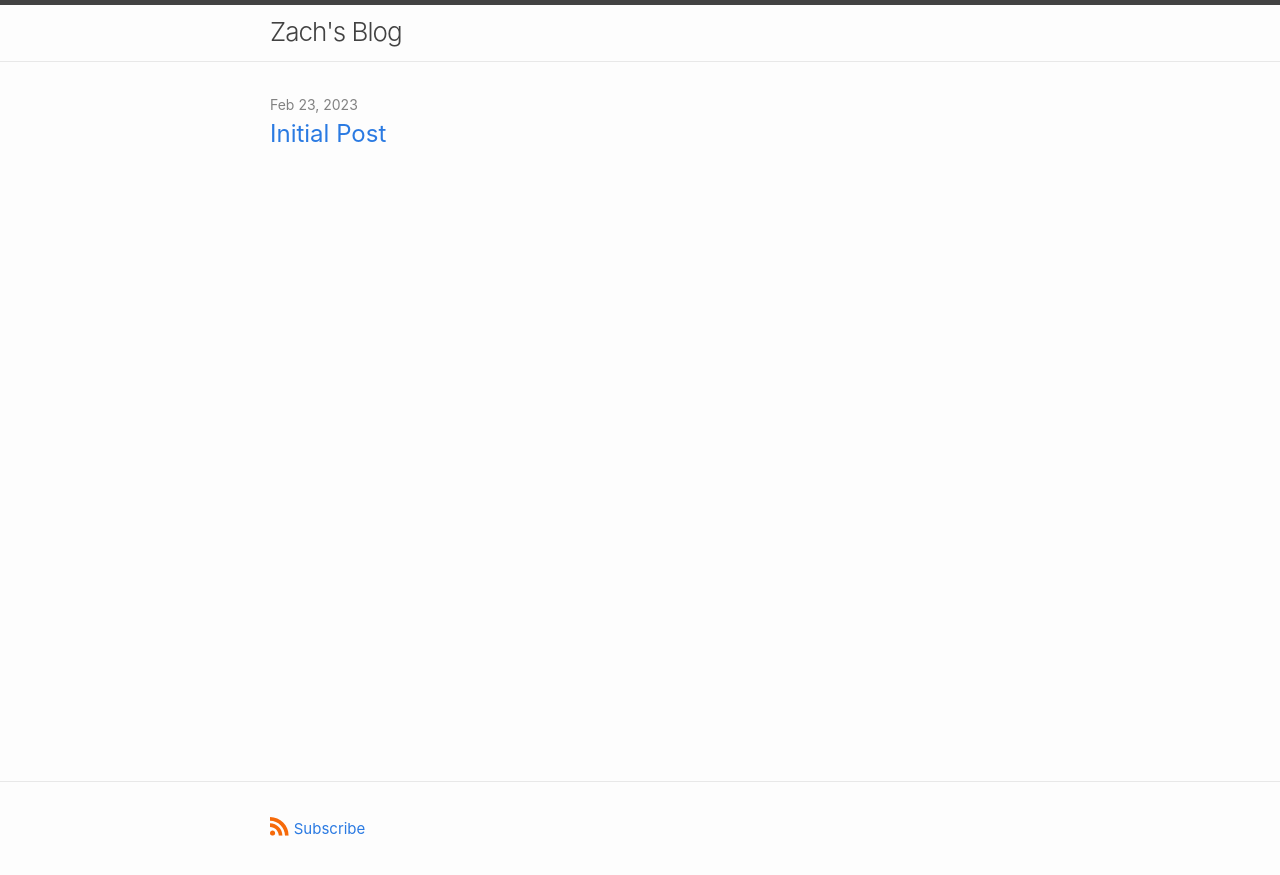
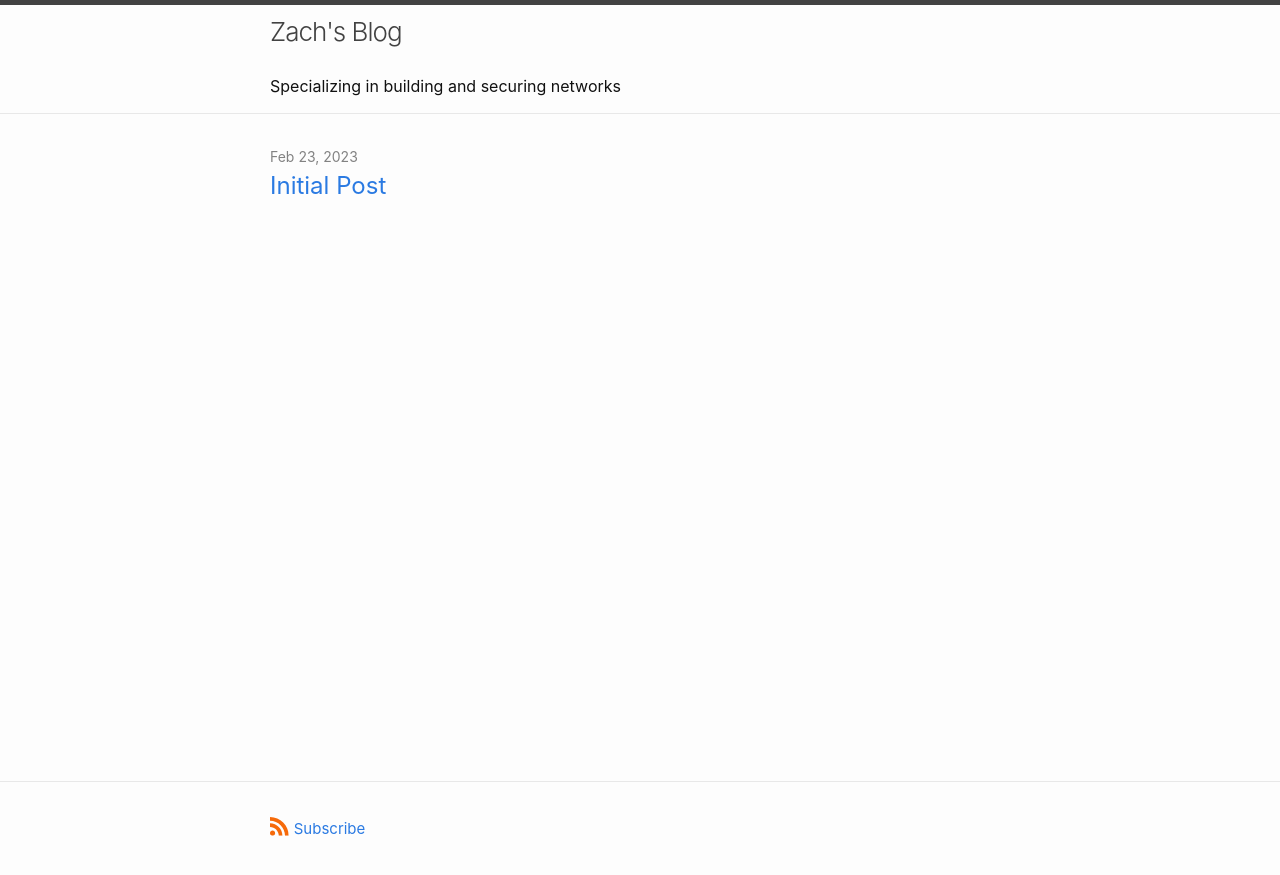
Before and after one commit to Zakkaruu/blog, a Jekyll site: the page built from index.md, in a window 1280 px wide. Shown: the top 875 px of the page. Built offline with Jekyll 4.4.1, drawn with Linux system fonts in a browser that asks for light colours; our own code applies the rules of GitHub Pages for plain Markdown files.

Commit message:
Update header.html

```diff
--- a/_includes/header.html
+++ b/_includes/header.html
@@ -4,7 +4,8 @@
     {%- assign default_paths = site.pages | map: "path" -%}
     {%- assign page_paths = site.header_pages | default: default_paths -%}
     {%- assign titles_size = site.pages | map: 'title' | join: '' | size -%}
-    <a class="site-title" rel="author" href="{{ "/" | relative_url }}">{{ site.title | escape }}</a>
+    <a class="site-title" rel="author" href="{{ "/" | relative_url }}">{{ site.title | escape }}</a><br>
+    Specializing in building and securing networks
 
     {%- if titles_size > 0 -%}
       <nav class="site-nav">
```
